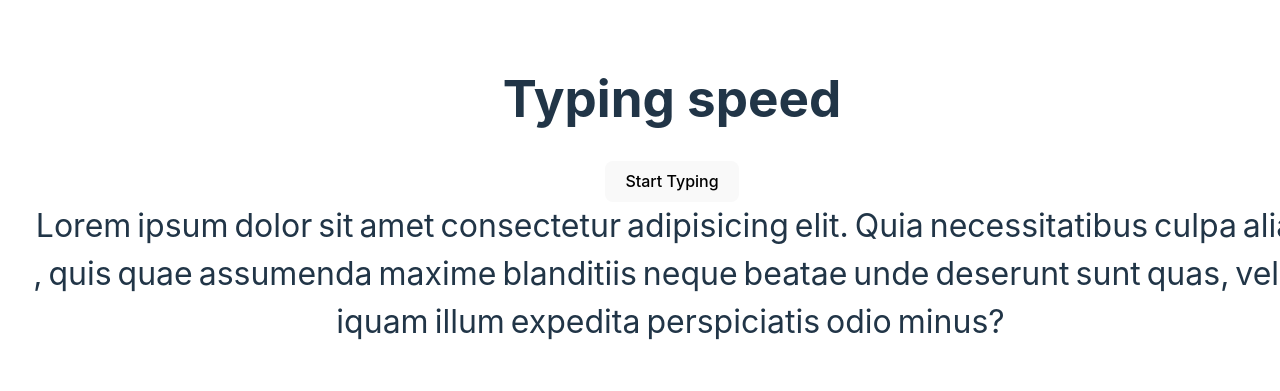
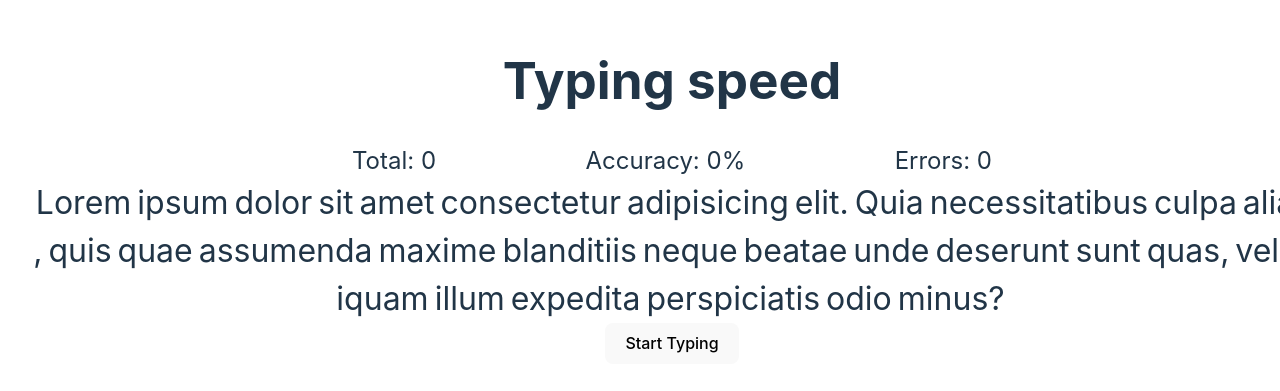
Before and after one commit to SiddharthaSarma/typing-speed-app-vue, a Vue app: page / in a window 1280 px wide. Shown: the part 209-600 px from the top of the page. Built offline with nearby package versions, Linux system fonts and the light colour scheme.

Commit message:
add accuracy logic

```diff
--- a/src/App.vue
+++ b/src/App.vue
@@ -6,17 +6,21 @@ import { ref } from 'vue';
 const typingText = ref('');
 const typedWords = ref<string[]>([])
 const showTimer = ref(false);
+const total = ref(0);
+const accuracy = ref('0');
+const errors = ref(0);
 const text = ref(`Lorem ipsum dolor sit amet consectetur adipisicing elit. Quia necessitatibus culpa alias, quis quae assumenda maxime blanditiis neque beatae unde deserunt sunt quas, vel aliquam illum expedita perspiciatis odio minus?`);
 
 const handleUserTyping = (input: Event) => {
   const inputValue = (input as InputEvent).data;
   if (inputValue === ' ') {
     if (typingText) {
-      typedWords.value.push(typingText.value)
+      typedWords.value.push(typingText.value.trim())
     }
-    typingText.value = ''
+    typingText.value = '';
   }
 };
+
 const startTyping = () => {
   showTimer.value = true;
   typedWords.value = [];
@@ -24,16 +28,32 @@ const startTyping = () => {
 
 const onTimerComplete = () => {
   showTimer.value = false;
-  console.log(typedWords.value)
+  typingText.value = '';
+  total.value = typedWords.value.length;
+  const textSplitContent = text.value.split(' ').slice(0, typedWords.value.length)
+  const correctTypedWords = typedWords.value.map((word, index) => textSplitContent[index] === word).filter(val => val);
+  accuracy.value = ((correctTypedWords.length / typedWords.value.length) * 100).toPrecision(2)
 };
 </script>
 
 <template>
   <h1>Typing speed</h1>
   <Timer v-if="showTimer" :timer="30" @timer-complete="onTimerComplete" />
-  <button v-else @click="startTyping">Start Typing</button>
+  <div class="results">
+    <div>
+      Total: {{ total }}
+    </div>
+    <div>
+      Accuracy: {{ accuracy }}%
+    </div>
+    <div>
+      Errors: {{ errors }}
+    </div>
+  </div>
+
   <TextGenerator :text="text" />
   <input v-if="showTimer" v-model="typingText" @input="handleUserTyping" class="typing-input" />
+  <button v-if="!showTimer" @click="startTyping">Start Typing</button>
 </template>
 
 <style scoped>
@@ -43,4 +63,11 @@ const onTimerComplete = () => {
   margin-top: 2rem;
   font-size: 2rem;
 }
+.results {
+  display: flex;
+  width: 50%;
+  margin: auto;
+  justify-content: space-between;
+  font-size: 1.5rem;
+}
 </style>
```
